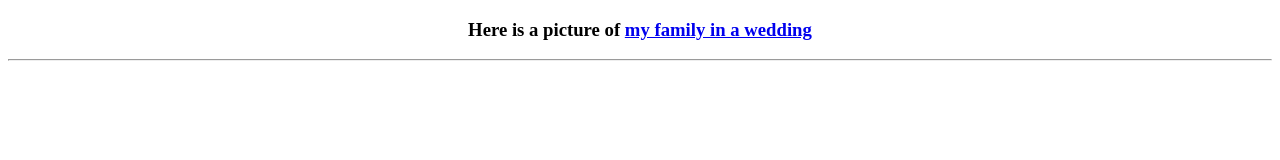
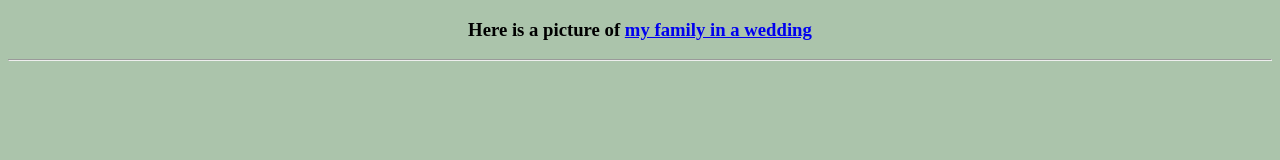
Before and after one commit to Mohammed-Shaaban/cv, a plain HTML site: page Family.html in a window 1280 px wide. Drawn offline with Linux system fonts and the light colour scheme.

Commit message:
Update Family.html

```diff
--- a/Family.html
+++ b/Family.html
@@ -4,7 +4,7 @@
     <meta charset="utf-8">
     <title>My family</title>
   </head>
-  <body>
+  <body style="background-color:rgba(147, 179, 147, 0.774) ;">
 <center>
   <p>
 
```
